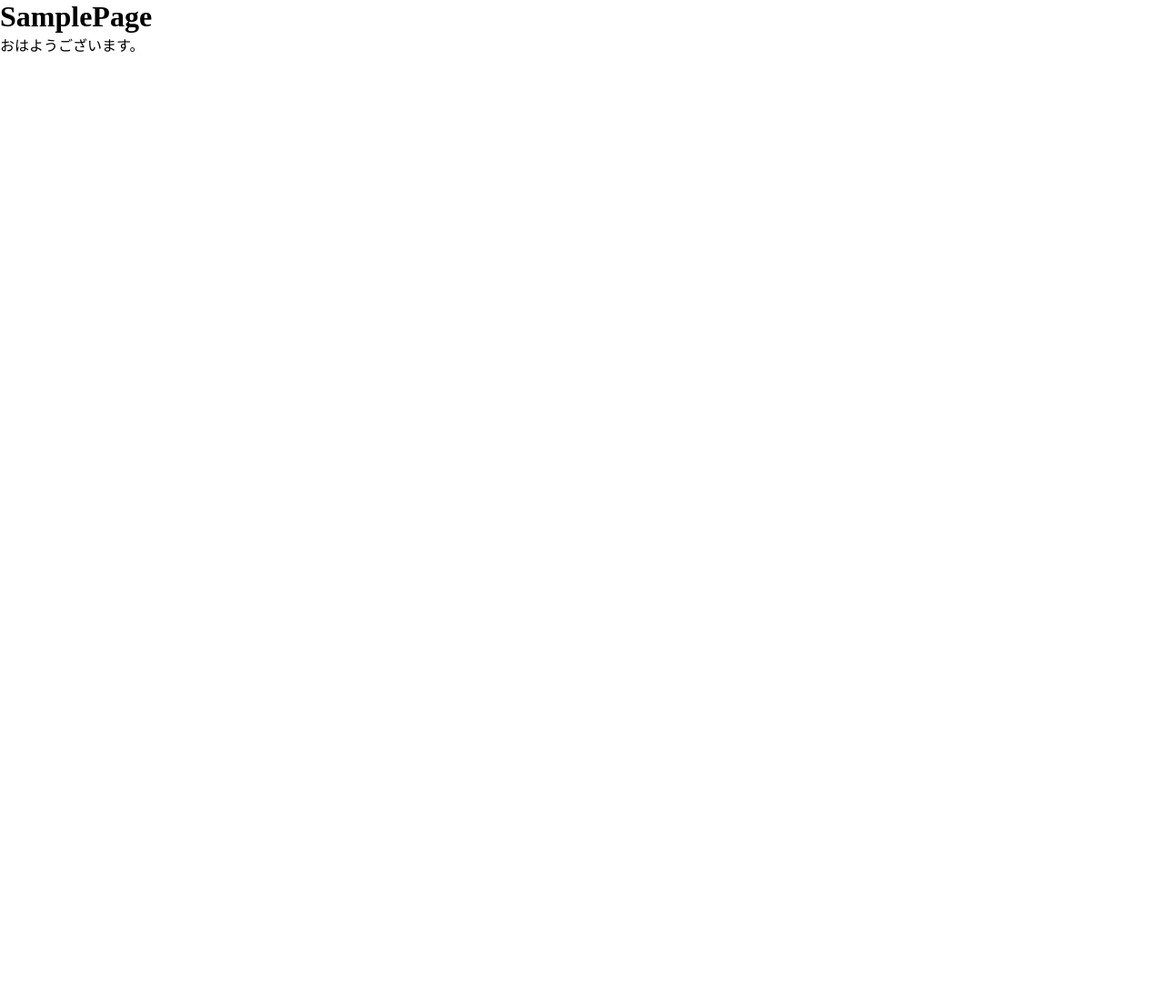
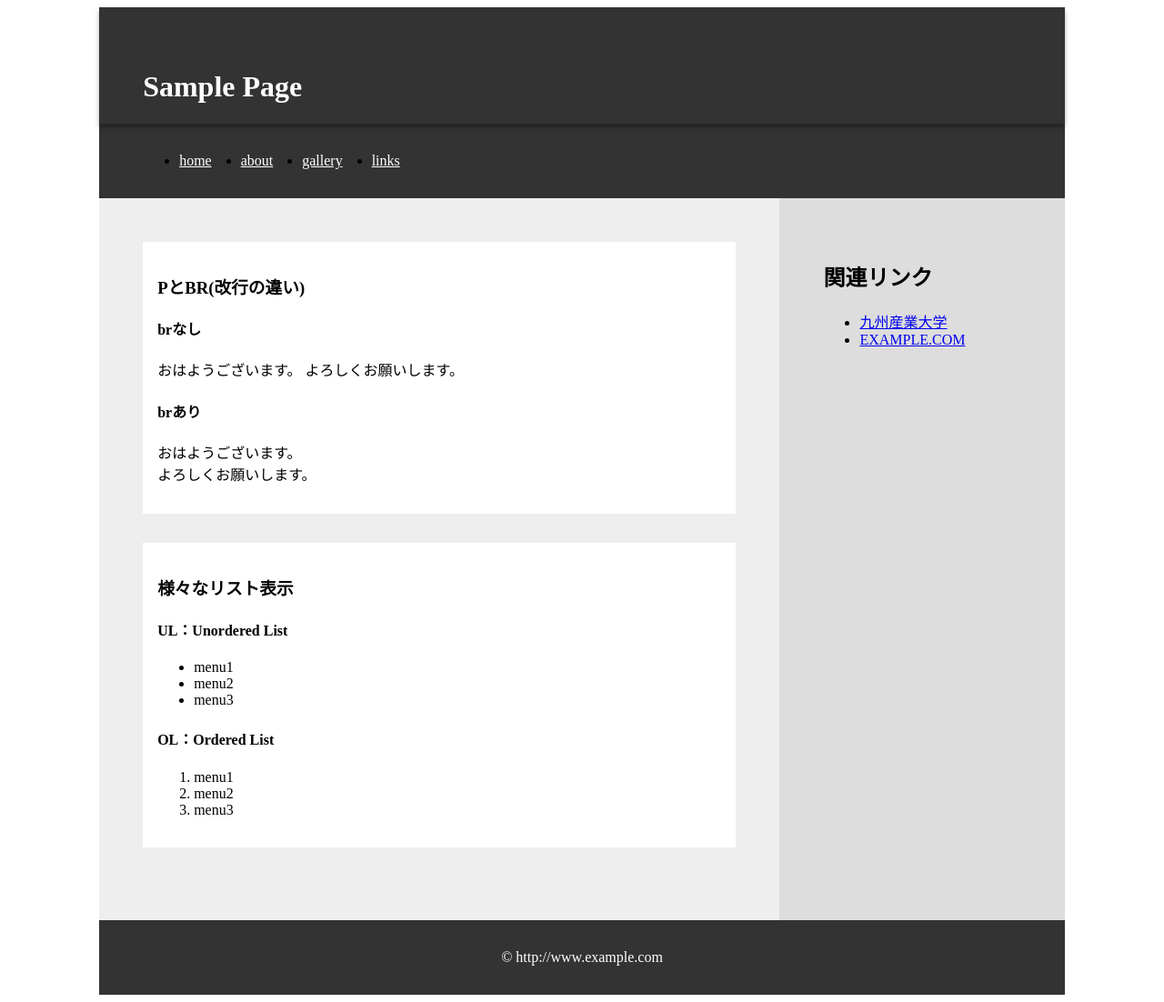
Before and after one commit to rukitest/Tan_SampleSite, a plain HTML site: page index.html in a window 1280 px wide. Shown: the whole page at 91% size. Before the commit the page ends 800 px from the top, so only its background shows below. Drawn offline with Linux system fonts and the light colour scheme.

Commit message:
Add files via upload

```diff
--- a/index.html
+++ b/index.html
@@ -1,14 +1,76 @@
 <!DOCTYPE html>
-<html>
-  <head>
-    <meta charset="utf-8">
-    <link rel="stylesheet" href="style.css">
-    <title></title>
-  </head>
-  <body>
-    <h1>SamplePage</h1>
-    <p>
-      おはようございます。
-    </p>
-  </body>
+<html lang="ja">
+
+<head>
+  <meta charset="UTF-8">
+  <link rel="stylesheet" href="style.css">
+  <title>Sample Site</title>
+</head>
+
+<body>
+
+  <div id="container">
+
+    <header>
+      <h1>Sample Page</h1>
+    </header>
+
+    <nav>
+      <ul>
+        <li><a href="index.html">home</a></li>
+        <li><a href="about.html">about</a></li>
+        <li><a href="gallery.html">gallery</a></li>
+        <li><a href="links.html">links</a></li>
+      </ul>
+    </nav>
+
+    <main>
+
+      <section>
+        <article>
+          <h1>PとBR(改行の違い)</h1>
+          <h4>brなし</h4>
+          <P>
+            おはようございます。 よろしくお願いします。
+          </P>
+          <h4>brあり</h4>
+          <P>
+            おはようございます。<br>
+            よろしくお願いします。<br>
+          </P>
+        </article>
+        <article>
+          <h1>様々なリスト表示</h1>
+          <h4>UL：Unordered List</h4>
+          <ul>
+            <li>menu1</li>
+            <li>menu2</li>
+            <li>menu3</li>
+          </ul>
+          <h4>OL：Ordered List</h4>
+          <ol>
+            <li>menu1</li>
+            <li>menu2</li>
+            <li>menu3</li>
+          </ol>
+        </article>
+      </section>
+
+      <aside>
+        <h1>関連リンク</h1>
+        <ul>
+          <li><a href="https://www.kyusan-u.ac.jp">九州産業大学</a></li>
+          <li><a href="https://www.example.com">EXAMPLE.COM</a></li>
+        </ul>
+      </aside>
+
+    </main>
+
+    <footer>
+      &copy; http://www.example.com
+    </footer>
+
+  </div>
+
+</body>
 </html>
--- a/style.css
+++ b/style.css
@@ -1,9 +1,9 @@
-*{
+/* *{
   margin: 0;
   padding: 0;
   list-style: none;
   text-decoration: none;
-}
+} */
 
 #container{
   width: 84%;
```
